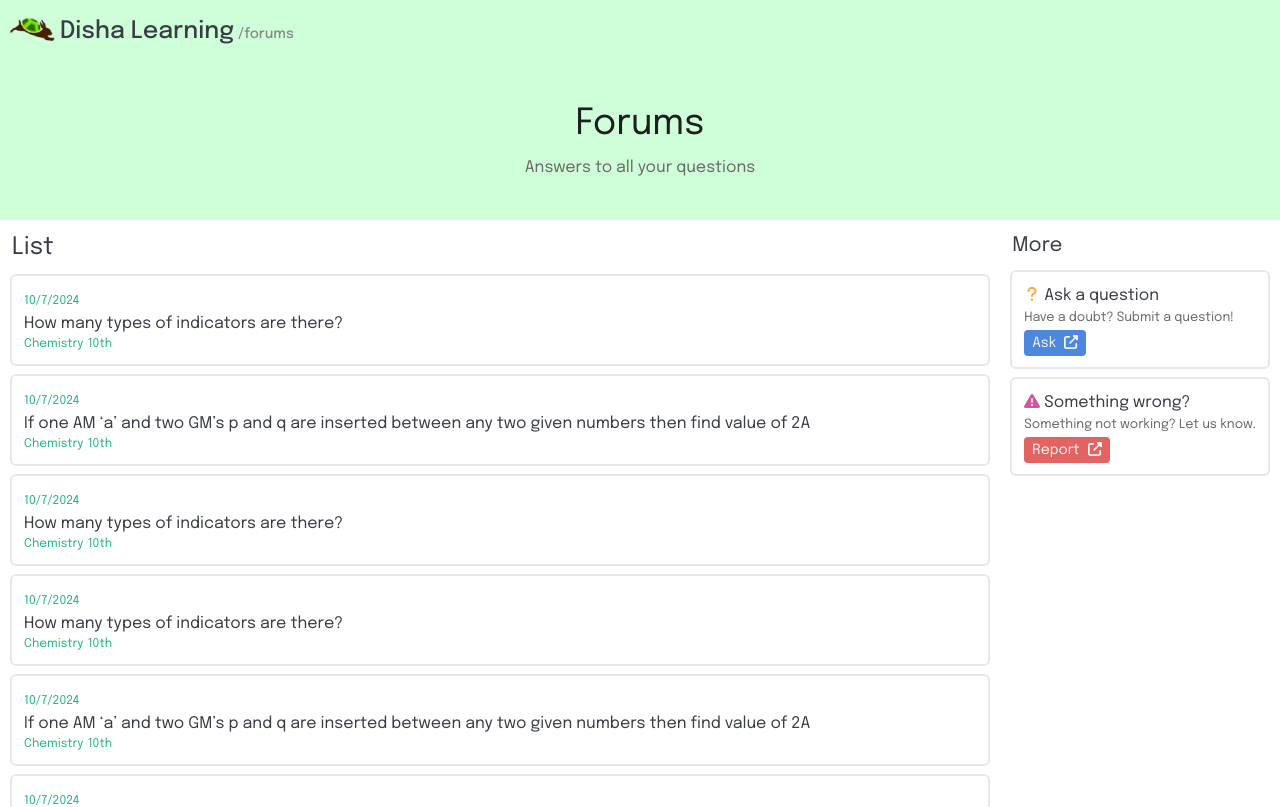
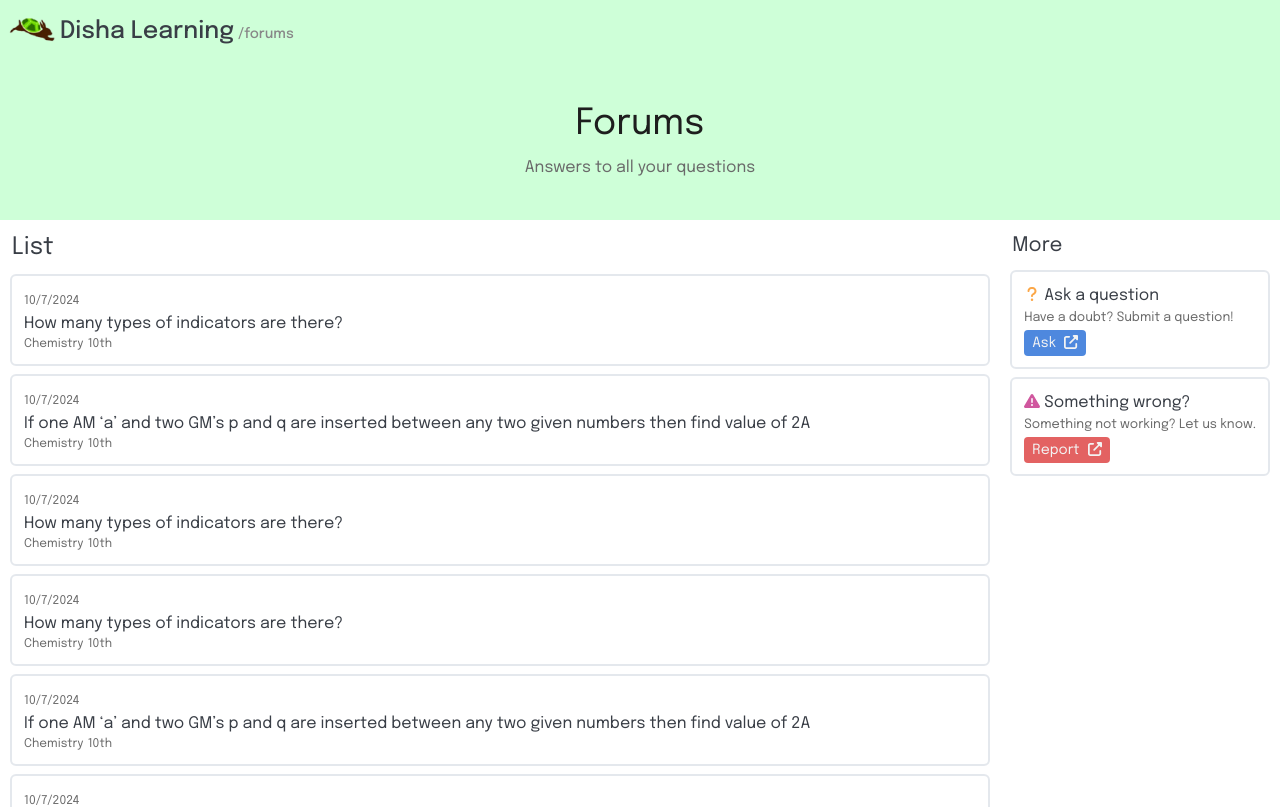
Before and after one commit to Avi-Rana-1718/dishalearning, a Next.js app: page /forums in a window 1280 px wide. Shown: the top 807 px of the page. Built offline with nearby package versions, Linux system fonts and the light colour scheme.

Commit message:
color fixes

```diff
--- a/app/_components/ForumList.js
+++ b/app/_components/ForumList.js
@@ -7,11 +7,11 @@ export default function ForumList(props) {
   return (
     <li className="list-none outline oultine-1 outline-2 outline-slate-400/25 p-3 rounded m-3">
       <Link href={link}>
-      <time className="text-xs text-[#21B77C]">{timestamp}</time>
+      <time className="text-xs text-[#6a6a6a]">{timestamp}</time>
       <h3 className="flex items-center hover:underline">{question}</h3>
       <ul className="flex">
         {tags.map((el, i) => {
-           return (<li className="text-xs mr-1 text-[#21B77C]" key={el + i}>{el}</li>);
+           return (<li className="text-xs mr-1 text-[#6a6a6a]" key={el + i}>{el}</li>);
         })}
       </ul>
       </Link>
--- a/app/forums/page.js
+++ b/app/forums/page.js
@@ -38,8 +38,9 @@ export default function Forum() {
       </div>
 
       <div>
+      <aside className="md:sticky md:top-3">
       <h3 className="text-xl m-3 mb-0">More</h3>
-        <div className="outline oultine-1 outline-2 outline-slate-400/25 p-3 rounded m-3">
+      <div className="outline oultine-1 outline-2 outline-slate-400/25 p-3 rounded m-3">
           <h4><FontAwesomeIcon icon={faQuestion} className="w-4 text-[#FBA748] inline" /> Ask a question</h4>
           <small className="block mb-1 text-[#6a6a6a]">Have a doubt? Submit a question!</small>
           <Link href="/"  className="text-sm hover:underline text-[#f3f3f3] bg-[#4e88de] px-2 py-1.5 rounded">
@@ -54,6 +55,7 @@ export default function Forum() {
           Report<FontAwesomeIcon icon={faUpRightFromSquare} className="inline w-3.5 ml-2"/>
           </Link>
         </div>
+      </aside>
       </div>
       </div>
       <Footer />
--- a/app/layout.js
+++ b/app/layout.js
@@ -1,3 +1,4 @@
+import Navbar from "./_components/Navbar";
 import "./globals.css";
 
 export const metadata = {
```
